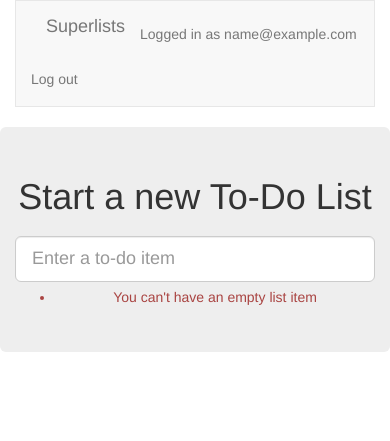
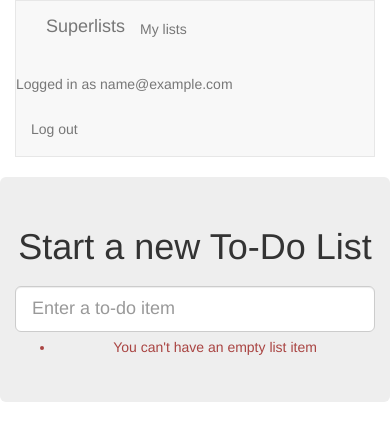
Before and after one commit to zacherytapp/superlists, a Django app: page /lists/new in a window 390 px wide. Shown: the top 441 px of the page. Run offline with Django 3.2, Linux system fonts and the light colour scheme; the visitor is signed in with stand-in values (Sample User, id 1); some libraries are stand-ins or nearby versions.

Commit message:
url, placeholder view, and first-cut templates for my_lists

```diff
--- a/lists/templates/base.html
+++ b/lists/templates/base.html
@@ -15,6 +15,9 @@
             <div class="container-fluid">
               <a class="navbar-brand" href="/">Superlists</a>
               {% if user.email %}
+                <ul class="nav navbar-nav navbar-left">
+                  <li><a href="{% url 'my_lists' user.email %}">My lists</a></li>
+                </ul>
                 <ul class="nav navbar-nav navbar-right">
                   <li class="navbar-text">Logged in as {{ user.email }}</li>
                   <li><a href="{% url 'logout' %}">Log out</a></li>
@@ -56,6 +59,7 @@
                     </div>
                   {% endif %}
                 </form>
+
               </div>
             </div>
           </div>
@@ -66,6 +70,14 @@
               {% endblock %}
             </div>
           </div>
+
+          <div class="row">
+            <div class="col-md-6 col-md-offset-3">
+              {% block extra_content %}
+              {% endblock %}
+            </div>
+          </div>
+
        </div>
        <script src="/static/jquery-3.2.1.min.js"></script>
        <script src="/static/list.js"></script>
--- a/lists/urls.py
+++ b/lists/urls.py
@@ -21,4 +21,5 @@ from lists import views
 urlpatterns = [
     url(r'^new$', views.new_list, name='new_list'),
     url(r'^(\d+)/$', views.view_list, name='view_list'),
+    url(r'^users/(.+)/$', views.my_lists, name='my_lists'),
 ]
--- a/lists/views.py
+++ b/lists/views.py
@@ -26,3 +26,6 @@ def new_list(request):
         return redirect(list_)
     else:
         return render(request, 'home.html', {"form": form})
+
+def my_lists(request, email):
+    return render(request, 'my_lists.html')
```
Also changed, not shown: lists/templates/my_lists.html (added, +14 -0 lines), lists/tests/test_views.py (+6 -0 lines).
